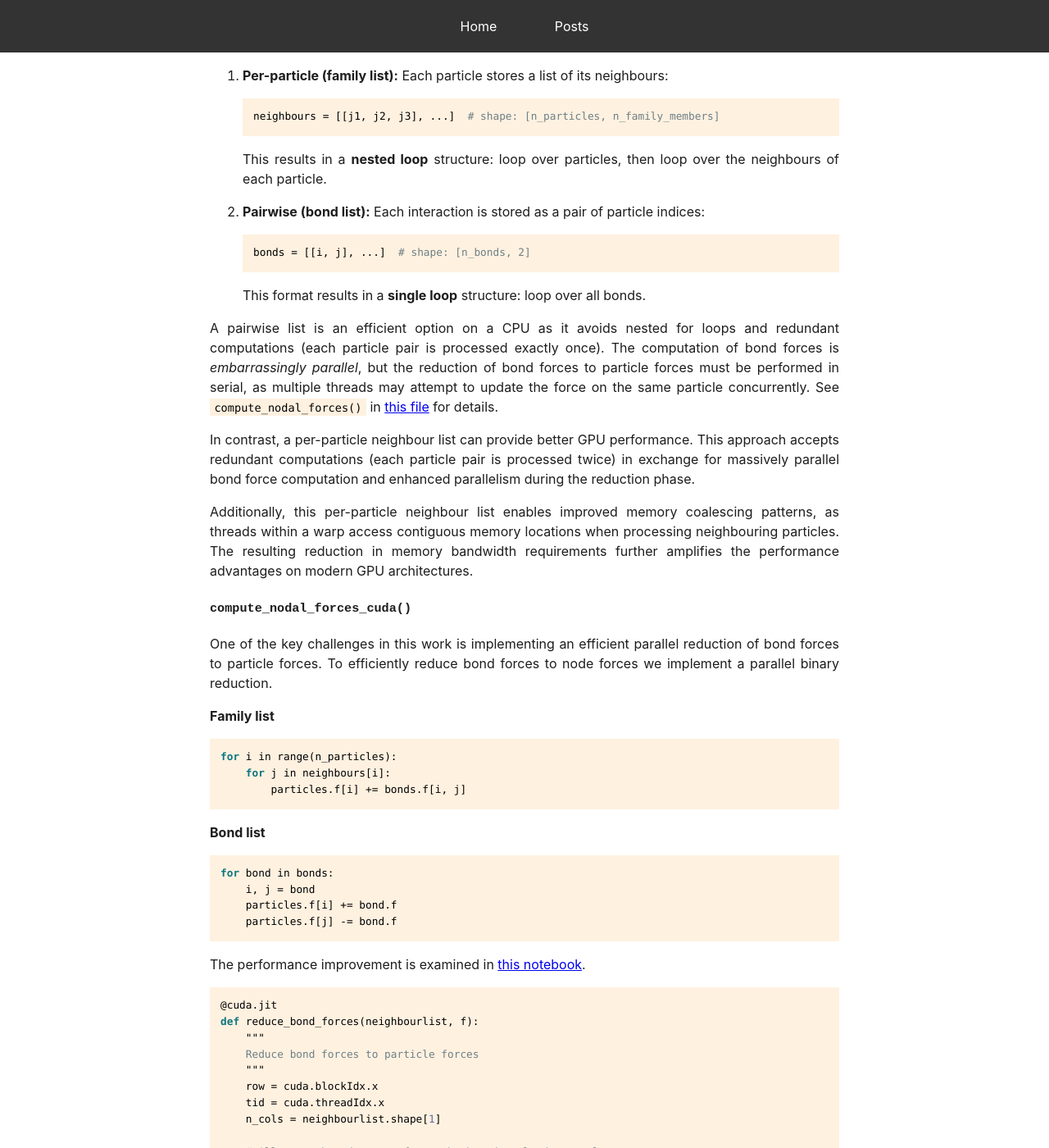
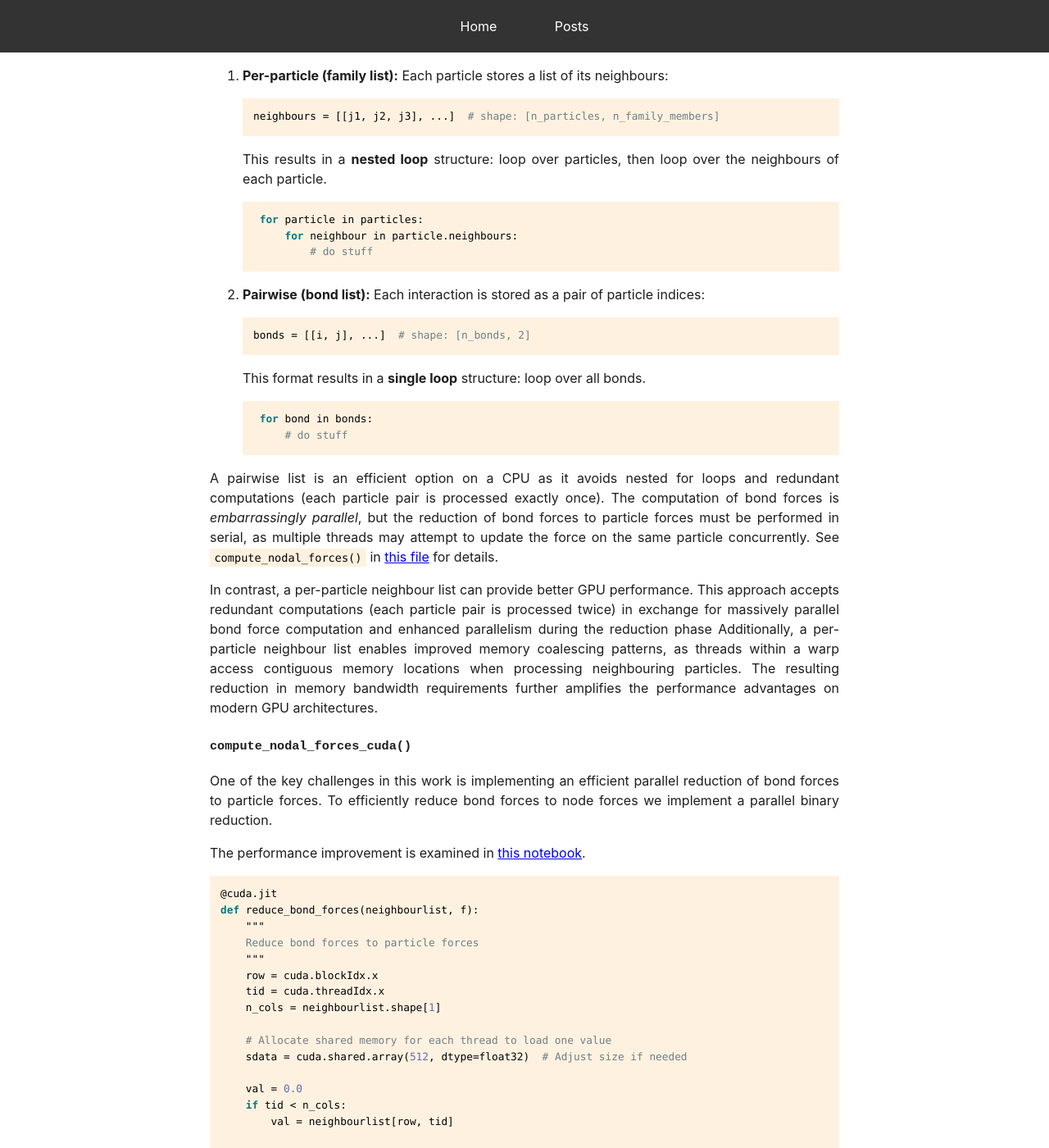
Before and after one commit to mark-hobbs/mark-hobbs.github.io, a Jekyll site: the page built from _posts/2025-02-03-cuda.md, in a window 1280 px wide and 1400 px high, scrolled down 6311 px. Shown: the whole window at 82% size. Built offline with Jekyll 4.4.1, drawn with Linux system fonts in a browser that asks for light colours.

Commit message:
General updates

````diff
--- a/_posts/2025-02-03-cuda.md
+++ b/_posts/2025-02-03-cuda.md
@@ -289,6 +289,12 @@ A neighbour list is a data structure used to efficiently store particles within
 
    This results in a **nested loop** structure: loop over particles, then loop over the neighbours of each particle.
 
+   ```python
+    for particle in particles:
+        for neighbour in particle.neighbours:
+            # do stuff
+   ```
+
 2. **Pairwise (bond list):** Each interaction is stored as a pair of particle indices:
 
    ```python
@@ -297,32 +303,18 @@ A neighbour list is a data structure used to efficiently store particles within
 
    This format results in a **single loop** structure: loop over all bonds.
 
+   ```python
+    for bond in bonds:
+        # do stuff
+   ```
+
 A pairwise list is an efficient option on a CPU as it avoids nested for loops and redundant computations (each particle pair is processed exactly once). The computation of bond forces is *embarrassingly parallel*, but the reduction of bond forces to particle forces must be performed in serial, as multiple threads may attempt to update the force on the same particle concurrently. See `compute_nodal_forces()` in [this file](https://github.com/mark-hobbs/pypd/blob/main/pypd/kernels/particles.py) for details.
 
-In contrast, a per-particle neighbour list can provide better GPU performance.  This approach accepts redundant computations (each particle pair is processed twice) in exchange for massively parallel bond force computation and enhanced parallelism during the reduction phase.
-
-Additionally, this per-particle neighbour list enables improved memory coalescing patterns, as threads within a warp access contiguous memory locations when processing neighbouring particles. The resulting reduction in memory bandwidth requirements further amplifies the performance advantages on modern GPU architectures.
+In contrast, a per-particle neighbour list can provide better GPU performance.  This approach accepts redundant computations (each particle pair is processed twice) in exchange for massively parallel bond force computation and enhanced parallelism during the reduction phase Additionally, a per-particle neighbour list enables improved memory coalescing patterns, as threads within a warp access contiguous memory locations when processing neighbouring particles. The resulting reduction in memory bandwidth requirements further amplifies the performance advantages on modern GPU architectures.
 
 ### `compute_nodal_forces_cuda()`
 
 One of the key challenges in this work is implementing an efficient parallel reduction of bond forces to particle forces. To efficiently reduce bond forces to node forces we implement a parallel binary reduction.
-
-**Family list**
-
-```python
-for i in range(n_particles):
-    for j in neighbours[i]:
-        particles.f[i] += bonds.f[i, j]
-```
-
-**Bond list**
-
-```python
-for bond in bonds:
-    i, j = bond
-    particles.f[i] += bond.f
-    particles.f[j] -= bond.f
-```
 
 The performance improvement is examined in [this notebook](https://github.com/mark-hobbs/articles/blob/main/cuda/parallel-reduction.ipynb).
 
````
